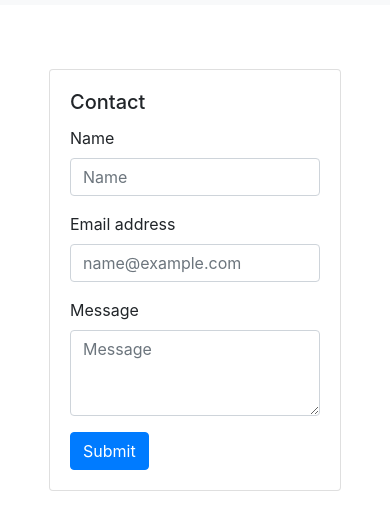
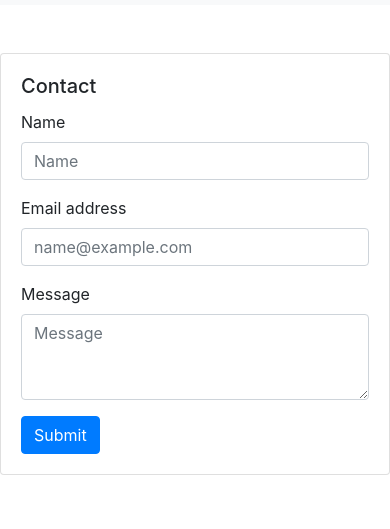
Before and after one commit to LasetteBrown/2-Responsive-Portfolio, a plain HTML site: page contact.html in a window 390 px wide. Shown: the part 51-580 px from the top of the page. Drawn offline with nearby package versions, Linux system fonts and the light colour scheme.

Commit message:
on an 'xs' screen side padding and margin are eliminated.

```diff
--- a/assets/Style.css
+++ b/assets/Style.css
@@ -1,6 +1,20 @@
+@media screen and (max-width: 576px) {
+   .container {
+      padding:0;
+      margin:0;
+    }
 
+    body {
+      padding:0;
+    }
 
-@media screen and (max-width: 576px){
+   .card {
+      padding:0;
+      margin:0;
+   }
+ }
+
+@media screen and (max-width: 345px){
    p {
       float: left;
    }
--- a/contact.html
+++ b/contact.html
@@ -38,9 +38,8 @@
 
         </div>
     </nav>
-    <section class="row">
-        <div class=" p-3 m-5 col-xs-12 col-sm-8">
-            <div class="card">
+    <main class="container">
+        <section class="card col-xs-12 col-sm-8 mt-5">
             <div class="card-body">
                 <h5 class="card-title">Contact</h5>
                 <form>
@@ -61,9 +60,8 @@
                     <button type="submit" class="btn btn-primary">Submit</button>
                 </form>
             </div>
-            </div>
-        </div>
         </section>
+    </main>
     <!-- Optional JavaScript; choose one of the two! -->
 
     <!-- Option 1: jQuery and Bootstrap Bundle (includes Popper) -->
```
Also changed, not shown: index.html (+1 -1 lines), 1 other file. Lines whose indentation alone changed are shown as unchanged.
